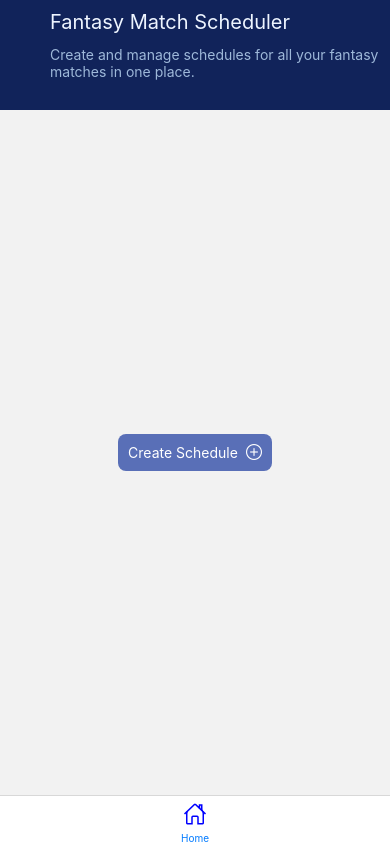
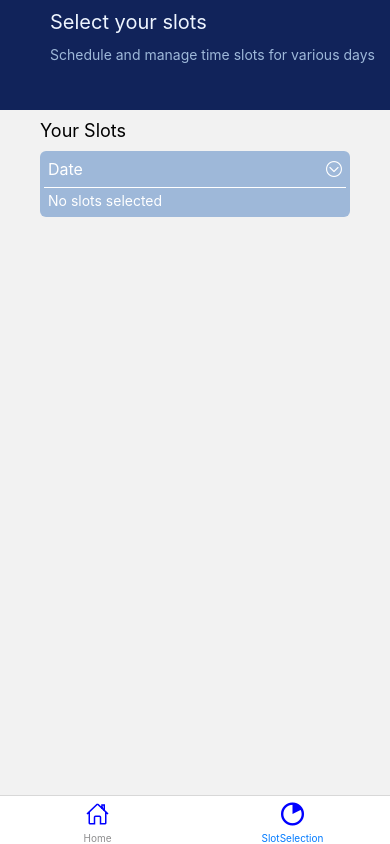
Before and after one commit to nickel-yadav/ReactNative_Match_Scheduler, a React Native app: screen /SlotSelection in a window 390 px wide. Built offline with nearby package versions, Linux system fonts and the light colour scheme.

Commit message:
:sparkles: feat: Completes slot selection card along with adddition and deletion functionalities

```diff
--- a/App.js
+++ b/App.js
@@ -1,8 +1,10 @@
 import * as React from "react";
 import HomeScreen from "./src/screens/HomeScreen";
+import SlotSelectionScreen from "./src/screens/SlotSelectionScreen";
 import { NavigationContainer } from "@react-navigation/native";
 import { createBottomTabNavigator } from "@react-navigation/bottom-tabs";
 import { Ionicons } from "@expo/vector-icons";
+import { Entypo } from "@expo/vector-icons";
 
 const Tab = createBottomTabNavigator();
 
@@ -20,6 +22,16 @@ function App() {
             ),
           }}
         />
+        <Tab.Screen
+          name="SlotSelection"
+          component={SlotSelectionScreen}
+          options={{
+            headerShown: false,
+            tabBarIcon: () => (
+              <Entypo name="time-slot" size={24} color="blue" />
+            ),
+          }}
+        />
       </Tab.Navigator>
     </NavigationContainer>
   );
--- /dev/null
+++ b/src/components/HeaderTop.js
@@ -0,0 +1,33 @@
+import { StyleSheet, Text, View } from "react-native";
+import React from "react";
+
+export default function HeaderTop({ heading, subheading }) {
+  return (
+    <View style={styles.headerTop}>
+      <View style={styles.contentContainer}>
+        <Text style={styles.heading}>{heading}</Text>
+        <Text style={styles.subheading}>{subheading}</Text>
+      </View>
+    </View>
+  );
+}
+
+const styles = StyleSheet.create({
+  headerTop: {
+    height: 110,
+    width: "100%",
+    backgroundColor: "#11235A",
+    padding: 10,
+  },
+  contentContainer: {
+    paddingLeft: 40,
+  },
+  heading: {
+    fontSize: 20,
+    color: "#EEF5FF",
+    marginBottom: 12,
+  },
+  subheading: {
+    color: "#9EB8D9",
+  },
+});
--- /dev/null
+++ b/src/components/SlotSelectionCard.js
@@ -0,0 +1,245 @@
+import { StyleSheet, Text, View, TouchableOpacity } from "react-native";
+import React, { useState } from "react";
+import { Ionicons } from "@expo/vector-icons";
+import { MaterialCommunityIcons } from "@expo/vector-icons";
+import { Feather } from "@expo/vector-icons";
+import { AntDesign } from "@expo/vector-icons";
+
+const AvailableStrings = [
+  "9AM-11AM",
+  "11AM-01PM",
+  "01PM-03PM",
+  "03PM-05PM",
+  "05PM-07PM",
+  "7PM-9PM",
+];
+
+const getRandomNumber = () => Math.floor(Math.random() * 6) + 1; // Generates a random number from 0 to 5
+
+const getRandomStrings = () => {
+  const numberOfStrings = getRandomNumber();
+  const randomStrings = AvailableStrings.slice(0, numberOfStrings);
+  return randomStrings;
+};
+
+export default function SlotSelectionCard() {
+  const [selectedSlots, setSelectedSlots] = useState([]);
+  const [finalizedSlots, setFinalizedSlots] = useState([]);
+  const [availableSlots] = useState(getRandomStrings());
+  const [isCardExpanded, setIsCardExpanded] = useState(false);
+
+  const handleAddSlot = () => {
+    if (selectedSlots.length > 0) {
+      setFinalizedSlots((prevSlots) => {
+        const uniqueSelectedSlots = selectedSlots.filter(
+          (slot) => !prevSlots.includes(slot)
+        );
+        return [...prevSlots, ...uniqueSelectedSlots];
+      });
+      setSelectedSlots([]);
+    }
+  };
+
+  const handleSelectSlot = (slot) => {
+    const isSelected = selectedSlots.includes(slot);
+    if (isSelected) {
+      setSelectedSlots((prevSelected) =>
+        prevSelected.filter((selected) => selected !== slot)
+      );
+    } else {
+      setSelectedSlots((prevSelected) => [...prevSelected, slot]);
+    }
+  };
+
+  const handleDeleteSlot = () => {
+    if (selectedSlots.length > 0) {
+      const updatedSlots = finalizedSlots.filter(
+        (slot) => !selectedSlots.includes(slot)
+      );
+      setFinalizedSlots(updatedSlots);
+      setSelectedSlots([]);
+    }
+  };
+
+  return (
+    <View style={styles.container}>
+      <View style={styles.innerContainer}>
+        <TouchableOpacity
+          style={styles.headingContainer}
+          onPress={() => setIsCardExpanded((prev) => !prev)}
+        >
+          <Text style={styles.headingText}>Date</Text>
+          <AntDesign name="circledowno" size={16} color="white" />
+        </TouchableOpacity>
+        {isCardExpanded ? (
+          <>
+            <View style={styles.slotContainer}>
+              {availableSlots.map((slot, index) => {
+                const isSelected = selectedSlots.includes(slot);
+                return (
+                  <TouchableOpacity
+                    key={index}
+                    style={[styles.slotCard, isSelected && styles.selectedSlot]}
+                    onPress={() => handleSelectSlot(slot)}
+                  >
+                    <Text
+                      style={{
+                        color: "white",
+                        marginRight: 4,
+                      }}
+                    >
+                      {slot}
+                    </Text>
+                    {isSelected ? (
+                      <AntDesign name="checkcircleo" size={14} color="white" />
+                    ) : (
+                      <Feather name="circle" size={14} color="white" />
+                    )}
+                  </TouchableOpacity>
+                );
+              })}
+            </View>
+            <View style={styles.btnContainer}>
+              <TouchableOpacity
+                style={[styles.actionBtn, { borderColor: "#2D9596" }]}
+                onPress={handleAddSlot}
+              >
+                <Text style={{ color: "#2D9596" }}>Add</Text>
+                <Ionicons name="add" size={16} color="#2D9596" />
+              </TouchableOpacity>
+              <TouchableOpacity
+                style={[styles.actionBtn, { borderColor: "#B31312" }]}
+                onPress={handleDeleteSlot}
+              >
+                <Text style={{ color: "#B31312" }}>Delete</Text>
+                <MaterialCommunityIcons
+                  name="delete-outline"
+                  size={16}
+                  color="#B31312"
+                />
+              </TouchableOpacity>
+            </View>
+            <View style={styles.containerBottom}>
+              {finalizedSlots.length === 0 ? (
+                <View>
+                  <Text style={{ color: "white" }}>No slots selected</Text>
+                </View>
+              ) : (
+                <View style={styles.flexContainer}>
+                  {finalizedSlots.map((slot, index) => {
+                    return (
+                      <View key={index} style={styles.slotCard}>
+                        <Text
+                          style={{
+                            color: "white",
+                            marginRight: 4,
+                          }}
+                        >
+                          {slot}
+                        </Text>
+                      </View>
+                    );
+                  })}
+                </View>
+              )}
+            </View>
+          </>
+        ) : (
+          <View style={styles.containerBottom}>
+            {finalizedSlots.length === 0 ? (
+              <View>
+                <Text style={{ color: "white" }}>No slots selected</Text>
+              </View>
+            ) : (
+              <View style={styles.flexContainer}>
+                {finalizedSlots.map((slot, index) => {
+                  return (
+                    <View key={index} style={styles.slotCard}>
+                      <Text
+                        style={{
+                          marginRight: 4,
+                          color: "white",
+                        }}
+                      >
+                        {slot}
+                      </Text>
+                    </View>
+                  );
+                })}
+              </View>
+            )}
+          </View>
+        )}
+      </View>
+    </View>
+  );
+}
+
+const styles = StyleSheet.create({
+  container: {
+    backgroundColor: "#9EB8D9",
+    borderRadius: 6,
+    marginTop: 10,
+  },
+  innerContainer: {
+    padding: 4,
+  },
+  headingContainer: {
+    paddingTop: 4,
+    paddingBottom: 8,
+    paddingHorizontal: 4,
+    flexDirection: "row",
+    justifyContent: "space-between",
+    alignItems: "center",
+  },
+  headingText: {
+    fontSize: 16,
+    color: "white",
+  },
+  slotContainer: {
+    flexDirection: "row",
+    flexWrap: "wrap",
+    padding: 4,
+  },
+  slotCard: {
+    flexDirection: "row",
+    alignItems: "center",
+    justifyContent: "space-between",
+    borderWidth: 1,
+    borderRadius: 6,
+    borderColor: "white",
+    paddingHorizontal: 6,
+    paddingVertical: 2,
+    marginRight: 6,
+    marginBottom: 6,
+  },
+  selectedSlot: {
+    borderColor: "#2D9596",
+    backgroundColor: "#2D9596",
+  },
+  btnContainer: {
+    flexDirection: "row",
+    marginVertical: 10,
+    padding: 4,
+  },
+  actionBtn: {
+    flexDirection: "row",
+    alignItems: "center",
+    justifyContent: "space-between",
+    paddingVertical: 6,
+    paddingHorizontal: 10,
+    marginRight: 10,
+    borderWidth: 1,
+    borderRadius: 6,
+  },
+  containerBottom: {
+    padding: 4,
+    borderTopWidth: 1,
+    borderColor: "white",
+  },
+  flexContainer: {
+    flexDirection: "row",
+    flexWrap: "wrap",
+    marginTop: 6,
+  },
+});
--- a/src/screens/HomeScreen.js
+++ b/src/screens/HomeScreen.js
@@ -3,6 +3,7 @@ import { TouchableOpacity } from "react-native";
 import { View, Text, StyleSheet } from "react-native";
 import { AntDesign } from "@expo/vector-icons";
 import CalendarModal from "../components/CalendarModal";
+import HeaderTop from "../components/HeaderTop";
 
 function HomeScreen() {
   const [isCalendarVisible, setIsCalendarVisible] = useState(false);
@@ -12,15 +13,12 @@ function HomeScreen() {
         isVisible={isCalendarVisible}
         setIsVisible={setIsCalendarVisible}
       />
-      <View style={styles.headerTop}>
-        <View style={styles.contentContainer}>
-          <Text style={styles.heading}>Fantasy Match Scheduler</Text>
-          <Text style={styles.subheading}>
-            Create and manage schedules for all your fantasy matches in one
-            place.
-          </Text>
-        </View>
-      </View>
+      <HeaderTop
+        heading={"Fantasy Match Scheduler"}
+        subheading={
+          "Create and manage schedules for all your fantasy matches in one place."
+        }
+      />
       <View style={styles.schedulesPane}>
         <TouchableOpacity
           style={styles.scheduleBtn}
@@ -42,23 +40,6 @@ function HomeScreen() {
 export default HomeScreen;
 
 const styles = StyleSheet.create({
-  headerTop: {
-    height: 110,
-    width: "100%",
-    backgroundColor: "#11235A",
-    padding: 10,
-  },
-  contentContainer: {
-    paddingLeft: 40,
-  },
-  heading: {
-    fontSize: 20,
-    color: "#EEF5FF",
-    marginBottom: 12,
-  },
-  subheading: {
-    color: "#9EB8D9",
-  },
   schedulesPane: {
     flex: 1,
     justifyContent: "center",
--- /dev/null
+++ b/src/screens/SlotSelectionScreen.js
@@ -0,0 +1,29 @@
+import { StyleSheet, Text, View } from "react-native";
+import React from "react";
+import HeaderTop from "../components/HeaderTop";
+import SlotSelectionCard from "../components/SlotSelectionCard";
+
+export default function SlotSelectionScreen() {
+  return (
+    <View style={{ flex: 1 }}>
+      <HeaderTop
+        heading="Select your slots"
+        subheading="Schedule and manage time slots for various days"
+      />
+      <View style={styles.contentContainer}>
+        <Text style={styles.contentHeading}>Your Slots</Text>
+        <SlotSelectionCard />
+      </View>
+    </View>
+  );
+}
+
+const styles = StyleSheet.create({
+  contentContainer: {
+    paddingVertical: 10,
+    paddingHorizontal: 40,
+  },
+  contentHeading: {
+    fontSize: 18,
+  },
+});
```
